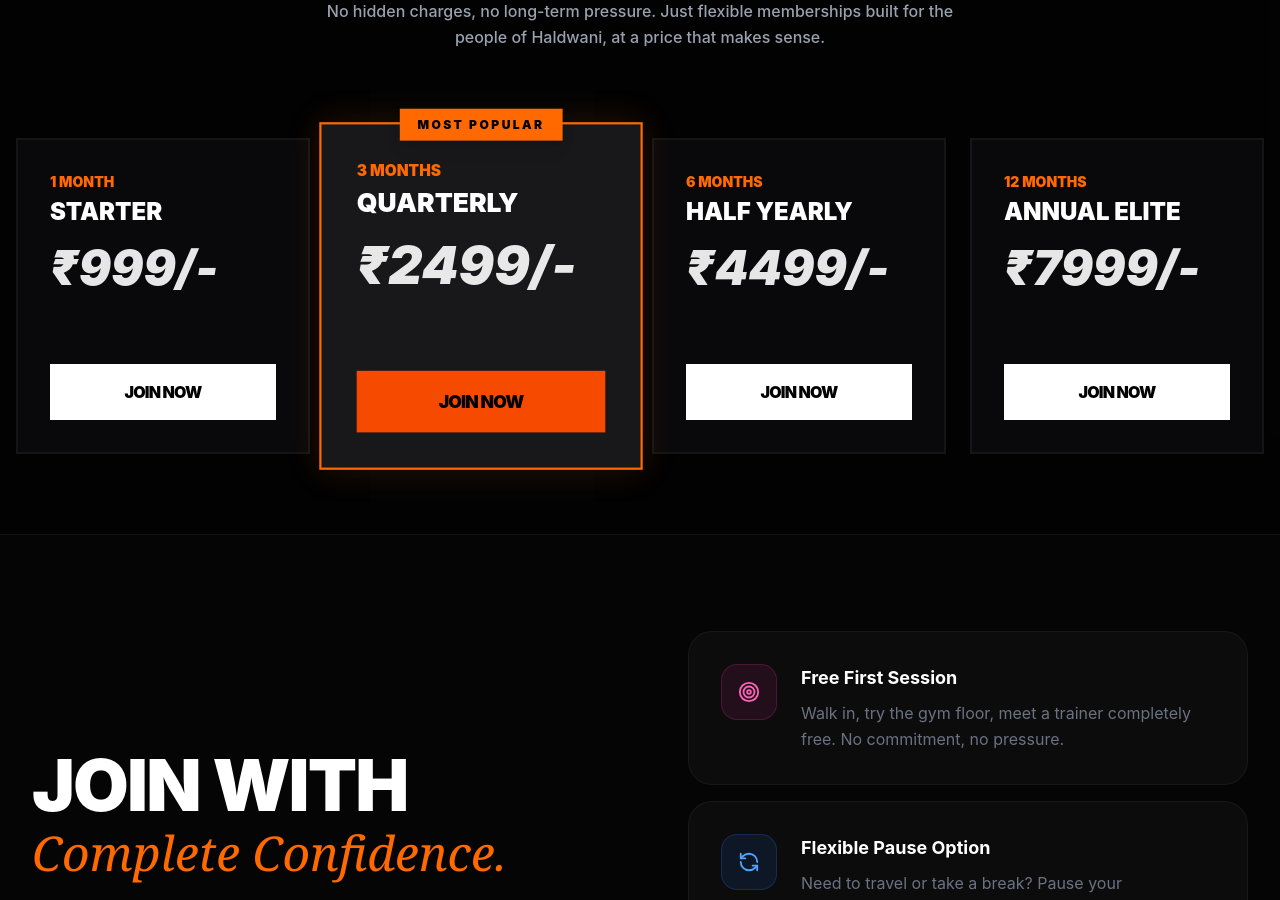
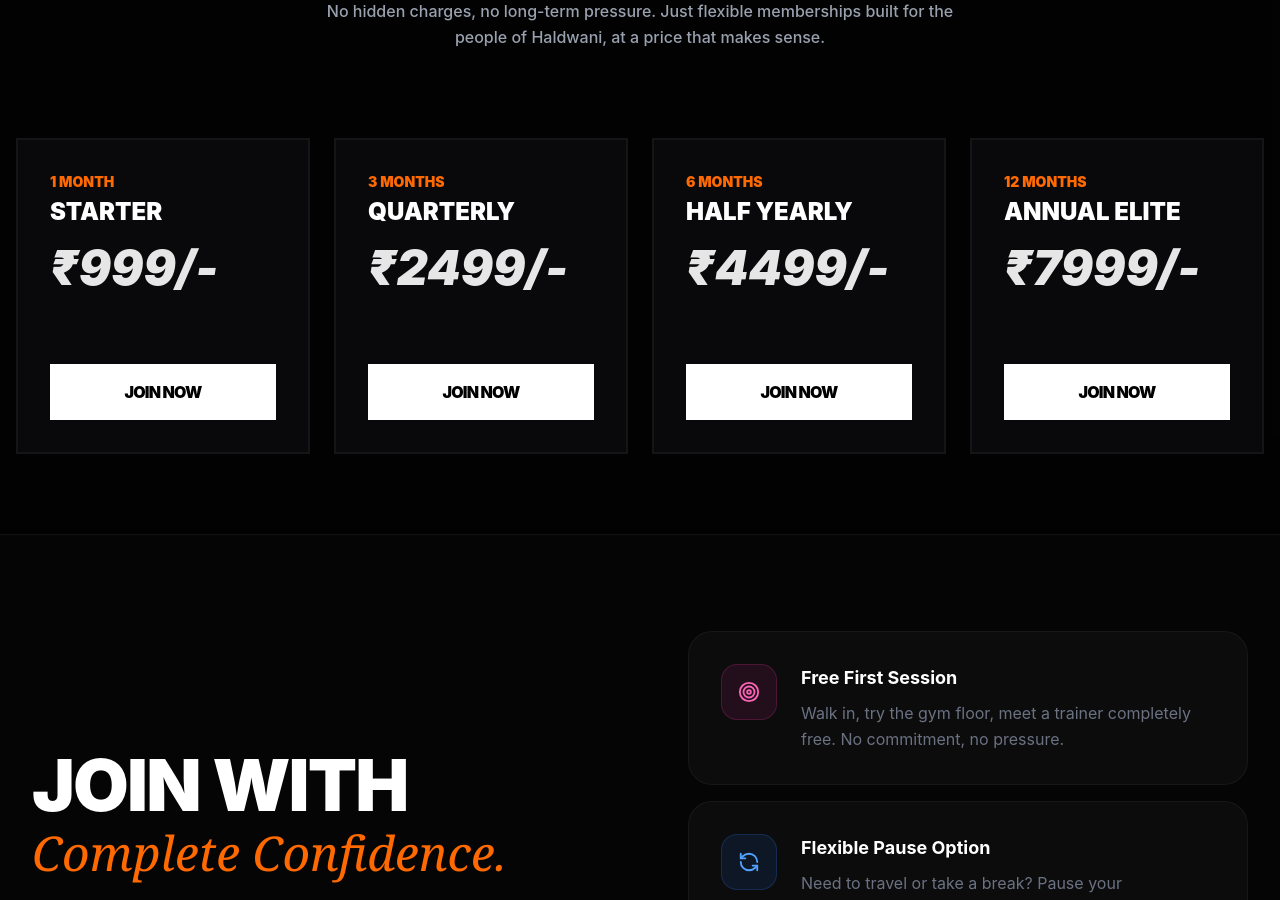
Before and after one commit to jobbase02/bajrangfitness, a Next.js app: page / in a window 1280 px wide. Shown: the part 3120-4020 px from the top of the page. Built offline with nearby package versions, Linux system fonts and the light colour scheme.

Commit message:
Remove popular flag from quarterly plan

```diff
--- a/src/app/components/Plans.tsx
+++ b/src/app/components/Plans.tsx
@@ -4,7 +4,7 @@ import Link from 'next/link'; // Import Link for routing
 const Plans = () => {
   const plans = [
     { name: "Starter", price: "999", duration: "1 Month" },
-    { name: "Quarterly", price: "2499", duration: "3 Months", popular: true },
+    { name: "Quarterly", price: "2499", duration: "3 Months" },
     { name: "Half Yearly", price: "4499", duration: "6 Months" },
     { name: "Annual Elite", price: "7999", duration: "12 Months" },
   ];
```
